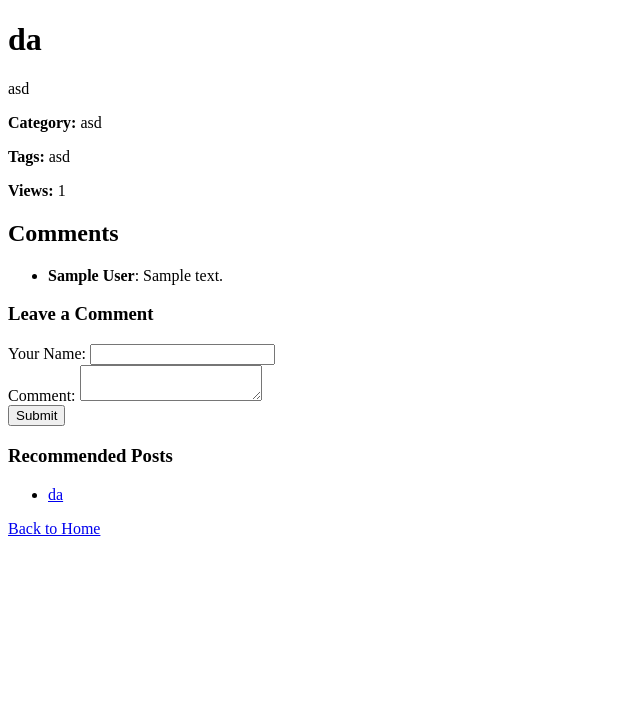
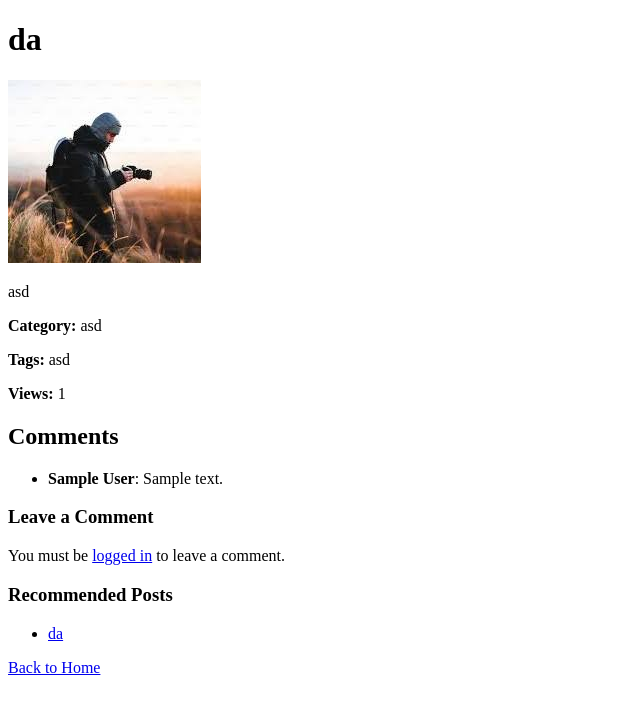
Before and after one commit to shoxruhjon/my_blog, a Django app: template templates/blog/post_detail.html in a window 1280 px wide. Shown: the top 714 px of the page, without its empty margins (0-640 px from the left). Run offline with Django 5.2, Linux system fonts and the light colour scheme; the template is opened without the code that fills it: values that come from a table or form of the project are taken from there, others are empty; data comes from the database, SQL or seed files in the repository; both versions use the stored data as it was after the commit; tables that the repository leaves empty hold one stand-in row (values such as "Sample post").

Commit message:
Change post_detail.html

```diff
--- a/templates/blog/post_detail.html
+++ b/templates/blog/post_detail.html
@@ -6,9 +6,22 @@
 </head>
 <body>
     <h1>{{ post.title }}</h1>
+
+
+    <div>
+        {% if post.image %}
+            <img src="{{ post.image.url }}" alt="Post Image" style="max-width: 100%; height: auto;">
+        {% endif %}
         <p>{{ post.content }}</p>
+    </div>
+
+
+    <div>
         <p><strong>Category:</strong> {{ post.category }}</p>
         <p><strong>Tags:</strong> {{ post.tags }}</p>
+    </div>
+
+
     <p><strong>Views:</strong> {{ post.views }}</p>
 
     <h2>Comments</h2>
@@ -18,7 +31,9 @@
         {% endfor %}
     </ul>
 
+
     <h3>Leave a Comment</h3>
+    {% if user.is_authenticated %}
         <form method="POST">
             {% csrf_token %}
             <label for="author">Your Name:</label>
@@ -27,6 +42,11 @@
             <textarea id="text" name="text" required></textarea><br>
             <button type="submit">Submit</button>
         </form>
+    {% else %}
+        <p>You must be <a href="{% url 'login' %}">logged in</a> to leave a comment.</p>
+    {% endif %}
+
+    <!-- Recommended Posts -->
     <h3>Recommended Posts</h3>
     <ul>
         {% for recommended_post in recommended_posts %}
```
Also changed, not shown: db.sqlite3, media/post_images/download.jfif (added). Lines whose indentation alone changed are shown as unchanged.
